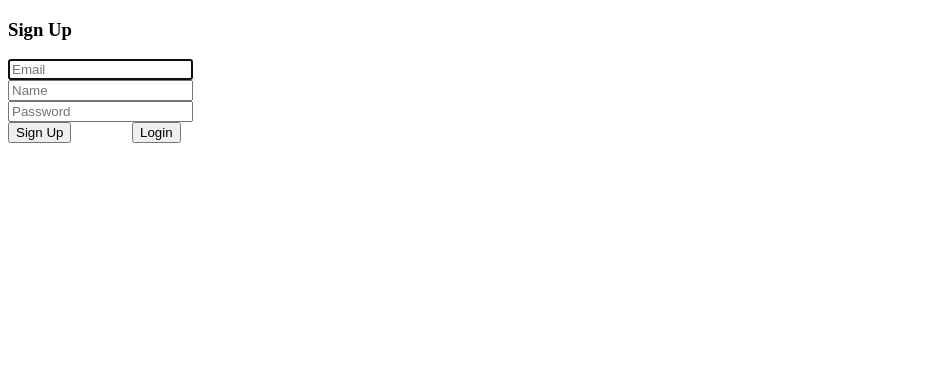
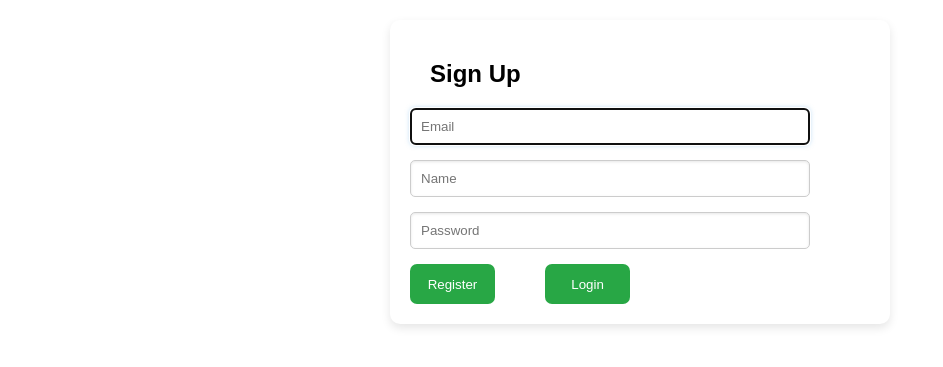
Before and after one commit to yaleshen0/Blog-Flask, a Flask app: page /signup in a window 1280 px wide. Shown: the top 367 px of the page, without its empty margins (0-943 px from the left). Run offline with Flask 3, Linux system fonts and the light colour scheme.

Commit message:
Add static/style.css

```diff
--- a/src/templates/static/css/style.css
+++ b/src/static/style.css
@@ -6,18 +6,16 @@
   box-sizing: border-box;
   font-family: 'Raleway', sans-serif;
 }
-html,body{
-  display: grid;
-  height: 100%;
-  width: 100%;
-  place-items: center;
-  background: -webkit-linear-gradient(left, #9896F0,#FBC8D5);
+body {
+  font-family: Arial, sans-serif;
+  margin: 0;
+  padding: 0;
 }
 ::selection{
   background: #12e8f0;
   color: #fff;
 }
-.wrapper{
+/* .wrapper{
   overflow: hidden;
   max-width: 390px;
   background: #fff;
@@ -92,91 +90,88 @@ input[type="radio"]{
 #login:checked ~ label.login{
   cursor: default;
   user-select: none;
-}
-.wrapper .form-container{
+} */
+/* .wrapper .form-container{
   width: 100%;
   overflow: hidden;
+} */
+.post {
+  padding: 10px;
+  margin: 5px;
+  background-color: #f3f3f3
 }
-.form-container .form-inner{
+.field {
+  max-width: 120px;
+}
+svg {
+  margin-left: 0.5rem;
+  width: 19px;
+  height: 19px;
+}
+.form-container {
   display: flex;
-  width: 200%;
+  justify-content: space-around;
+  margin: 20px;
 }
-.form-container .form-inner form{
-  width: 50%;
-  transition: all 0.6s cubic-bezier(0.68,-0.55,0.265,1.55);
+.form-box {
+  background-color: white;
+  padding: 20px;
+  border-radius: 10px;
+  box-shadow: 0 4px 10px rgba(0, 0, 0, 0.1);
+  width: 500px;
 }
-.form-inner form .field{
-  height: 50px;
+.form-box h2 {
+  text-align: center;
+  padding: 20px;
+}
+.form-box label {
+  display: block;
+  margin: 10px 0 5px;
+}
+.form-box input {
+  /* width: 100%; */
+  min-inline-size:400px;
+  padding: 10px;
+  border: 1px solid #ccc;
+  border-radius: 5px;
+  box-shadow: inset 0 1px 3px rgba(0, 0, 0, 0.1);
+  margin-bottom: 15px;
+  transition: border 0.3s, box-shadow 0.3s;
+}
+.form-box input:focus {
+  border-color: #66afe9;
+  box-shadow: 0 0 5px rgba(102, 175, 233, 0.5);
+}
+.form-box button {
   width: 100%;
-  margin-top: 20px;
+  padding: 10px;
+  background-color: #28a745;
+  color: white;
+  border: none;
+  border-radius: 5px;
+  cursor: pointer;
+  transition: background-color 0.3s;
 }
-.form-inner form .field input{
-  height: 100%;
-  width: 100%;
-  outline: none;
-  padding-left: 15px;
-  border-radius: 5px;
-  border: 1px solid lightgrey;
-  border-bottom-width: 2px;
-  font-size: 17px;
-  transition: all 0.3s ease;
+.form-box button:hover {
+  background-color: #218838;
 }
-.form-inner form .field input:focus{
-  border-color: #12e8f0;
+.form-box #login {
+  display: inline;
+  /* color: #010100; */
+  border: 2px solid transparent;
+  border-radius: 7px;
+  width: 85px;
+  height: 40px;
+  /* position: absolute; */
+  bottom: 0;
 }
-.form-inner form .field input::placeholder{
-  color: #999;
-  transition: all 0.3s ease;
+.form-box #register {
+  display: inline;
+  /* color: #010100; */
+  border: 1px solid transparent;
+  border-radius: 7px;
+  width: 85px;
+  height: 40px;
+  /* position: absolute; */
+  bottom: 0;
 }
-form .field input:focus::placeholder{
-  color: #b3b3b3;
-}
-.form-inner form .pass-link{
-  margin-top: 5px;
-}
-.form-inner form .signup-link{
-  text-align: center;
-  margin-top: 30px;
-}
-.form-inner form .pass-link a,
-.form-inner form .signup-link a{
-  color: #0e45dd;
-  text-decoration: none;
-}
-.form-inner form .pass-link a:hover,
-.form-inner form .signup-link a:hover{
-  text-decoration: underline;
-}
-form .btn{
-  height: 50px;
-  width: 100%;
-  border-radius: 5px;
-  position: relative;
-  overflow: hidden;
-}
-form .btn .btn-layer{
-  height: 100%;
-  width: 300%;
-  position: absolute;
-  left: -100%;
-  background: -webkit-linear-gradient(right, #FBEE97, #ADEDD5, #FBEE97, #ADEDD5);
-  border-radius: 5px;
-  transition: all 0.4s ease;;
-}
-form .btn:hover .btn-layer{
-  left: 0;
-}
-form .btn input[type="submit"]{
-  height: 100%;
-  width: 100%;
-  z-index: 2;
-  position: relative;
-  background: none;
-  border: none;
-  color: #fff;
-  padding-left: 0;
-  border-radius: 10px;
-  font-size: 20px;
-  font-weight: 500;
-  cursor: pointer;
-}
--- a/src/templates/auth/signup.html
+++ b/src/templates/auth/signup.html
@@ -9,9 +9,11 @@
             </div>
         {% endif %}
     {% endwith %}
-    <h3 class="title">Sign Up</h3>
-    <div class="box">
+    <!-- <h3 class="title">Sign Up</h3> -->
+    <div class="form-container">
+        <div class="form-box" id="signup">
             <form method="POST" action="/signup" style="display: inline-block">
+                <h2>Sign Up</h2>
                 <div class="field">
                     <div class="control">
                         <input class="input is-large" type="email" name="email" placeholder="Email" autofocus="">
@@ -29,12 +31,12 @@
                         <input class="input is-large" type="password" name="password" placeholder="Password">
                     </div>
                 </div>
-
-            <button class="button is-block is-info is-large is-fullwidth">Sign Up</button>
+                <button type="submit" class="button is-block is-info is-large is-fullwidth" id="register">Register</button>
             </form>
             <form style="display: inline-block" action="/login" method="get">
-            <button>Login</button>
+                <button type="submit" id="login">Login</button>
             </form>
         </div>
     </div>
+</div>
 {% endblock %}
--- a/src/templates/base.html
+++ b/src/templates/base.html
@@ -4,22 +4,13 @@
     <meta charset="UTF-8">
     <meta name="viewport" content="width=device-width, initial-scale=1.0">
     <title>{% block title %}{% endblock title %}</title>
-    <!-- <link rel="stylesheet" href="{{ url_for('static', filename='style.css')}}"> -->
-    <style>
-        .post {
-            padding: 10px;
-            margin: 5px;
-            background-color: #f3f3f3
-        }
-        .field {
-            max-width: 120px;
-        }
-        svg {
-            margin-left: 0.5rem;
-            width: 19px;
-            height: 19px;
-        }
-    </style>
+    {% block styles %}
+    <link
+        rel= "stylesheet"
+        type= "text/css"
+        href= "{{ url_for('static',filename='style.css') }}"
+    >
+    {% endblock %}
 </head>
 <body>
     <main>
```
Also changed, not shown: src/templates/auth/login.html (+7 -4 lines), instance/db.sqlite, src/static/trash-fill.svg (renamed from src/templates/static/css/trash-fill.svg), 1 other file. Lines whose indentation alone changed are shown as unchanged.
